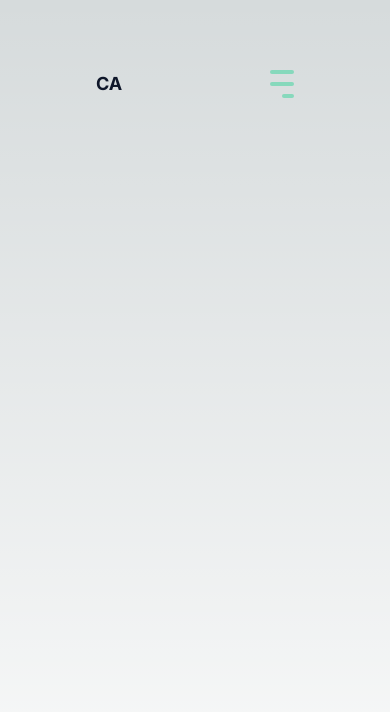
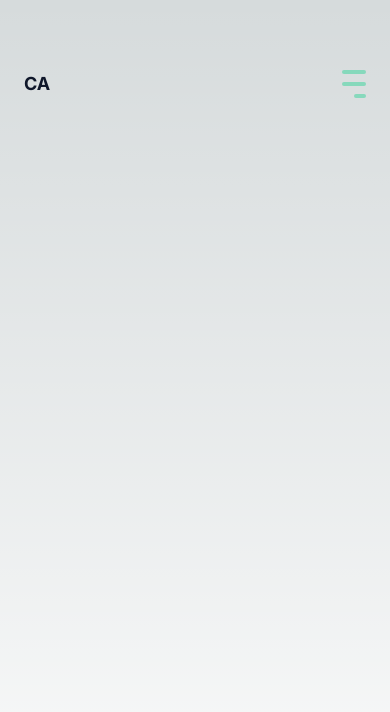
Before and after one commit to CeeJay-RD/my-portfolio, a Next.js app: page / in a window 390 px wide. Shown: the top 712 px of the page. Built offline with nearby package versions, Linux system fonts and the light colour scheme.

Commit message:
Adjusted margins at different breakpoints

```diff
--- a/src/app/components/Navbar.tsx
+++ b/src/app/components/Navbar.tsx
@@ -38,7 +38,7 @@ const Navbar = () => {
 
     return (
       <header className="m-0 p-0 ">
-        <nav className="justify-between items-center flex pt-15 mx-24 ">
+        <nav className="justify-between items-center flex pt-15 mx-6 md:mx-24 ">
           <div>
             <h2 className="font-bold text-lg">CA</h2>
           </div>
```
